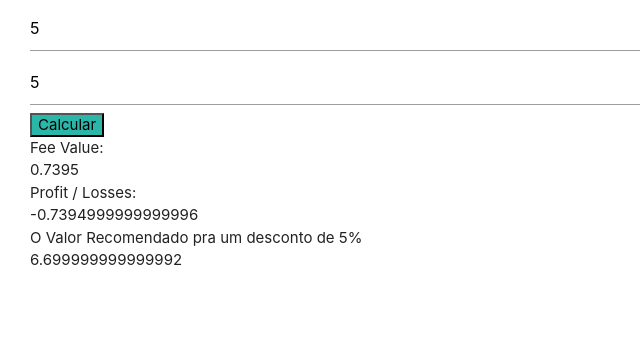
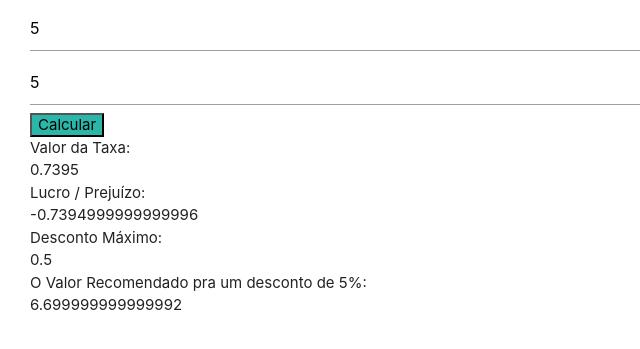
Before and after one commit to Paulo-2048/lauch-cart-tools, a plain HTML site: page index.html in a window 1280 px wide. Both pictures are taken after typing "5", "5", "5" into the empty fields and a click on the button "Calcular". Shown: the part 185-534 px from the top of the page, without its empty margins (0-640 px from the left). Drawn offline with nearby package versions, Linux system fonts and the light colour scheme.

Commit message:
Porcent Feature Add

```diff
--- a/index.html
+++ b/index.html
@@ -36,11 +36,14 @@
         <button type="submit" id="submit">Calcular</button>
       </div>
       <div class="result">
-        <span>Fee Value: </span>
+        <span>Valor da Taxa:</span>
         <div id="result-fee"></div>
 
-        <span>Profit / Losses:</span>
+        <span>Lucro / Prejuízo:</span>
         <div id="result-profLoss"></div>
+
+        <span>Desconto Máximo:</span>
+        <div id="maxDiscount"></div>
 
         <span id="result-porcent"></span>
         <div id="porcentDisplay"></div>
--- a/main.js
+++ b/main.js
@@ -3,6 +3,7 @@ const resultFee = document.querySelector('#result-fee')
 const resultProfLoss = document.querySelector('#result-profLoss')
 const discountText = document.querySelector('#result-porcent')
 const discountTextResult = document.querySelector('#porcentDisplay')
+const maxDiscountResult = document.querySelector('#maxDiscount')
 const minProfit = 0.5
 
 function discount(fabValue, porcent) {
@@ -20,6 +21,21 @@ function discount(fabValue, porcent) {
   return recomendationValue
 }
 
+function maxDiscount(fabValue, storeValue, fee) {
+  let porcentValue = 0
+  let maxValueDesconted = 1
+
+  while (maxValueDesconted >= minProfit) {
+    porcentValue += 0.5
+    maxValueDesconted =
+      storeValue - storeValue * (porcentValue / 100) - fee - fabValue
+    console.log(porcentValue, maxValueDesconted)
+  }
+  return porcentValue
+}
+
+// (storeValue - storeValue * (porcentValue / 100)) - fee - fabValue
+
 submit.addEventListener('click', function () {
   const fabValue = parseFloat(document.querySelector('#price-fab').value)
   const storeValue = parseFloat(document.querySelector('#price-store').value)
@@ -27,9 +43,11 @@ submit.addEventListener('click', function () {
   const fee = (6.99 / 100) * storeValue + 0.39
   const liquidValue = storeValue - fee - fabValue
   const recomendPrice = discount(fabValue, discountValue)
+  const priceMaxDiscount = maxDiscount(fabValue, storeValue, fee)
 
   resultFee.innerHTML = fee
   resultProfLoss.innerHTML = liquidValue
-  discountText.innerHTML = `O Valor Recomendado pra um desconto de ${discountValue}%`
+  discountText.innerHTML = `O Valor Recomendado pra um desconto de ${discountValue}%:`
   discountTextResult.innerHTML = recomendPrice
+  maxDiscountResult.innerHTML = priceMaxDiscount
 })
```
